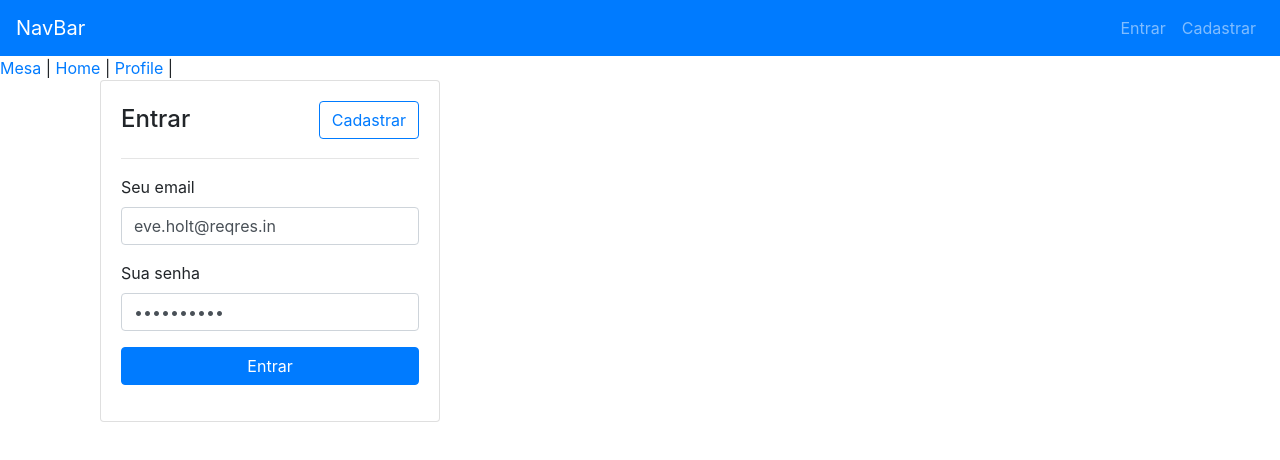
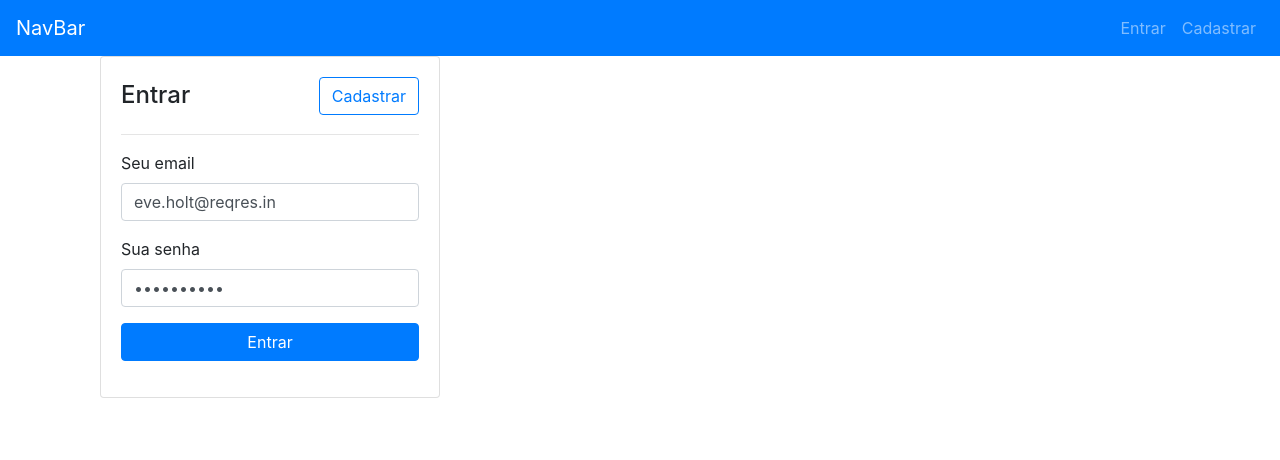
Before and after one commit to murilolopes/mesa-inc, a Vue app: page /login in a window 1280 px wide. Shown: the top 460 px of the page. Built offline with nearby package versions, Linux system fonts and the light colour scheme.

Commit message:
cleaning selectedPlace when hide modal

```diff
--- a/src/App.vue
+++ b/src/App.vue
@@ -1,12 +1,6 @@
 <template>
   <div id="app">
     <nav-bar></nav-bar>
-    <div id="nav">
-      <router-link to="/">Mesa</router-link> |
-      <router-link to="/home">Home</router-link> |
-      <router-link to="/profile">Profile</router-link> |
-    </div>
-
     <div class="container">
       <router-view />
     </div>
--- a/src/components/PlaceDetailsModal.vue
+++ b/src/components/PlaceDetailsModal.vue
@@ -1,6 +1,6 @@
 <template>
   <div>
-    <b-modal id="placeDetails">
+    <b-modal id="placeDetails" @hide="clearSelectedPlace()">
       <h4>{{ selectedPlace.name }} - ({{ selectedPlace.rating }})</h4>
       <b-carousel
         id="carousel-1"
@@ -61,6 +61,7 @@
 
 <script>
 import { mapActions } from "vuex";
+
 export default {
   name: "NavBar",
   data() {
@@ -72,6 +73,7 @@ export default {
   },
   methods: {
     ...mapActions("auth", ["logout"]),
+    ...mapActions("place", ["clearSelectedPlace"]),
     callLogout() {
       this.logout().then(() => this.$router.push({ name: "Login" }));
     },
--- a/src/store/place.js
+++ b/src/store/place.js
@@ -1,4 +1,3 @@
-/* eslint-disable no-empty-pattern */
 import { Place } from "../services/place";
 import { treatPhotos, treatReviews } from "./../utils/array";
 
@@ -12,6 +11,9 @@ export const mutations = {
     selectedPlace.reviews = treatReviews(selectedPlace.reviews);
     state.selectedPlace = selectedPlace;
   },
+  CLEAR_SELECTED_PLACE(state) {
+    state.selectedPlace = {};
+  },
 };
 
 export const getters = {};
@@ -22,4 +24,7 @@ export const actions = {
       commit("SET_SELECTED_PLACE", response);
     });
   },
+  clearSelectedPlace({ commit }) {
+    commit("CLEAR_SELECTED_PLACE");
+  },
 };
```
